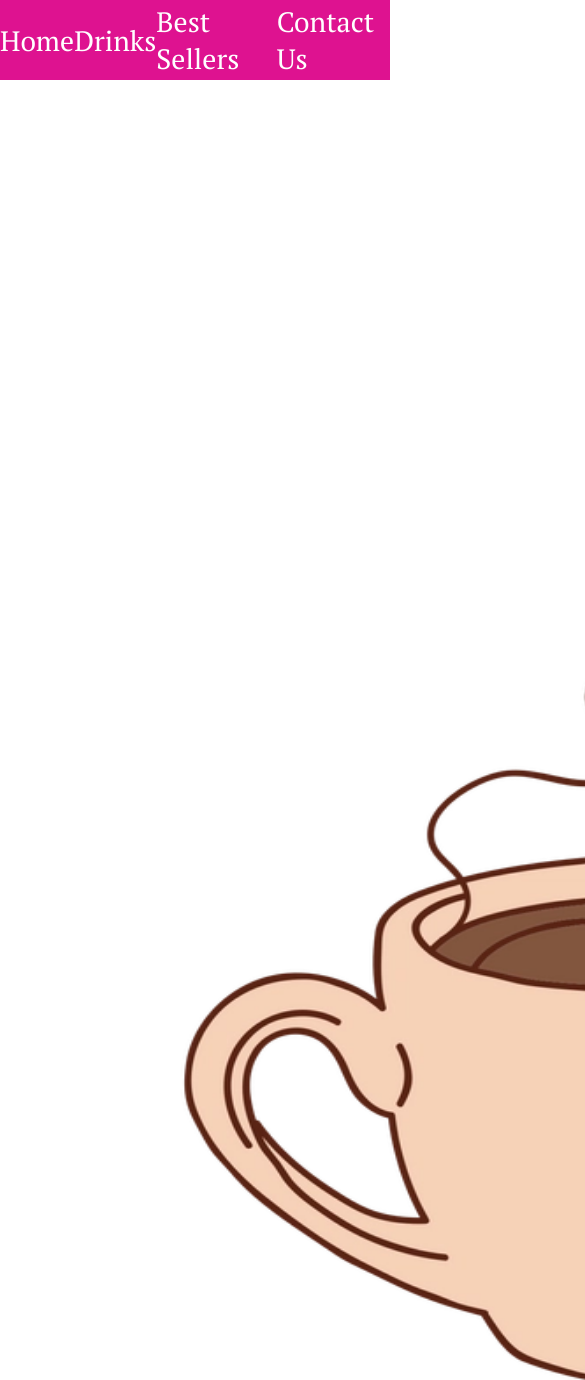
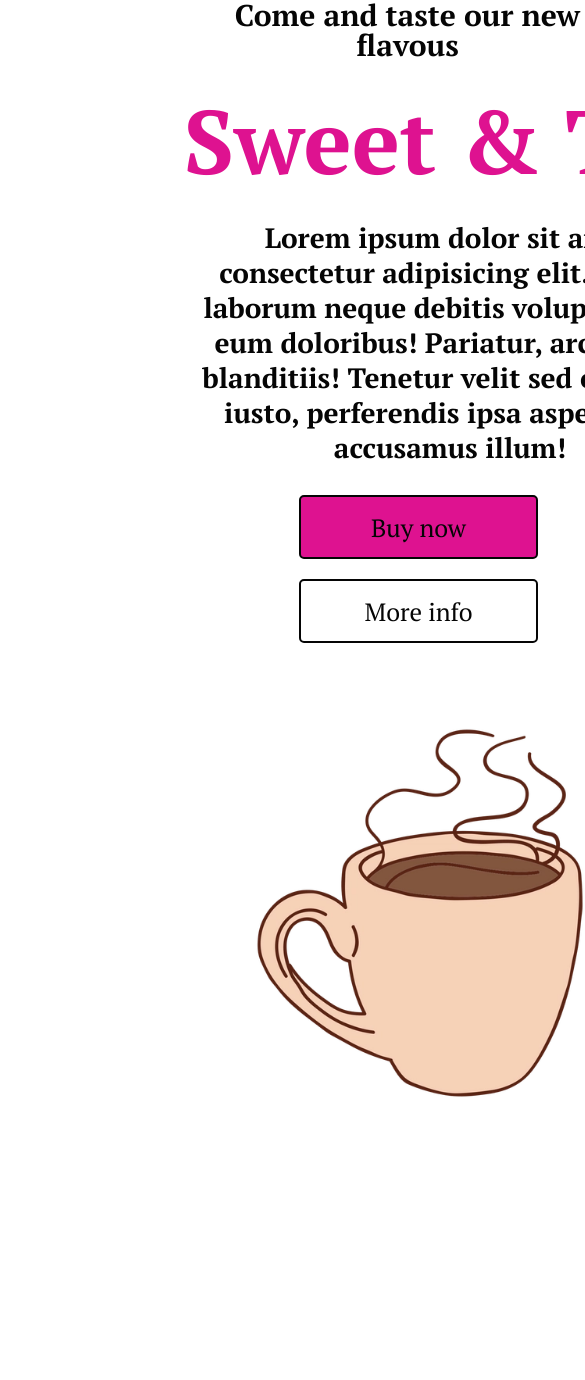
Before and after one commit to laryssapqmppona31-code/Testes-projetos, a plain HTML site: page index.html in a window 390 px wide. Shown: the top 1380 px of the page, 585 px wide, since content can reach past the window. After the commit the page ends 1118 px from the top, so only its background shows below. Drawn offline with Linux system fonts and the light colour scheme.

Commit message:
Ajeitando @media

```diff
--- a/index.html
+++ b/index.html
@@ -11,7 +11,7 @@
 </head>
 <body>
     <div>
-        <Header>
+        <Header class="Cabeça">
             <a clas="sessão"> Home </a>
             <a clas="sessão"> Drinks </a>
             <a clas="sessão"> Best Sellers </a>
@@ -19,13 +19,14 @@
         </Header>
     </div>
     <div>
-        <section>
+        <section class="container">
             <h2>Come and taste our new flavous </h2>
             <h1> Sweet & Tasty </h1>
             <p>Lorem ipsum dolor sit amet consectetur adipisicing elit. Magni laborum neque debitis voluptatem, a eum doloribus! Pariatur, architecto blanditiis! Tenetur velit sed officia et iusto, perferendis ipsa aspernatur accusamus illum!</p>
             <button class="button-1"> Buy now </button>
             <button class="button-2"> More info </button>
         </section>
+
         <img src="./xícara de café.webp" alt="café" class="photo">
     </div>
 </body>
--- a/styles.css
+++ b/styles.css
@@ -5,7 +5,7 @@
     box-sizing: border-box;
 }
 
-header {
+.Cabeça {
     width: 100%;
     height: 80px;
     font-weight: 500;
@@ -19,7 +19,7 @@ header {
     cursor: pointer;
 }
 
-section {
+.container {
     display: inline-block;
     margin-left: 600px;
     color: #050505;
@@ -99,3 +99,48 @@ a:hover {
     background-color: #DE1290;
     color: #ffff;
 }
+
+@media screen and (max-width: 900px){
+    .container{
+        height: 50%;
+        width: 100%;
+        margin: 0;
+        padding: 0;
+        text-align: center;
+    }
+
+    .Cabeça {
+        display: none;
+    }
+
+    .button-1, .button-2 {
+        margin-bottom: 20px;
+        margin-left: 299px;
+
+    }
+
+
+     h1 {
+        position: relative;
+        margin-left: 90px
+    }
+
+     h2 {
+        position:relative;
+        margin-left: 200px
+    }
+
+    p {
+        position: relative;
+        margin-left: 200px;
+        width: 500px;
+    }
+
+    .photo {
+       position: static;
+        width: 400px;
+        height: 400px;
+        margin-left: 220px;
+    }
+
+}
```
